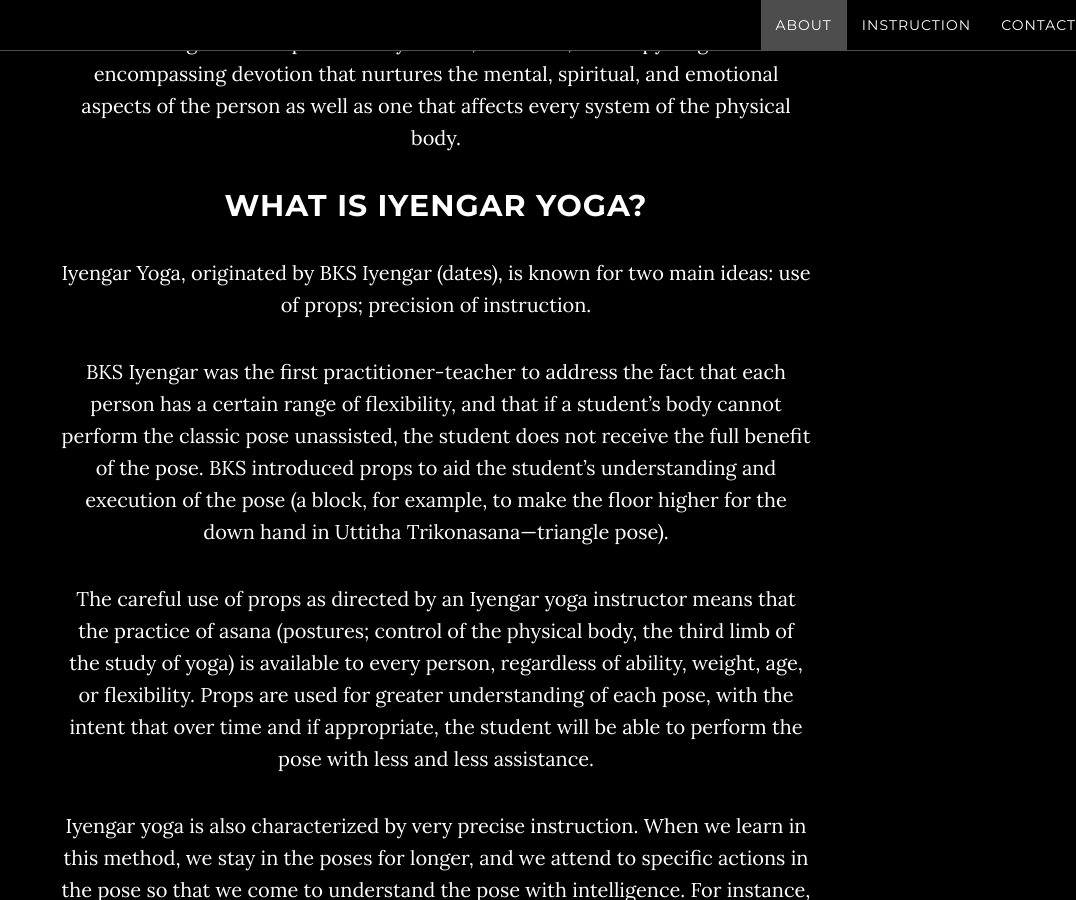
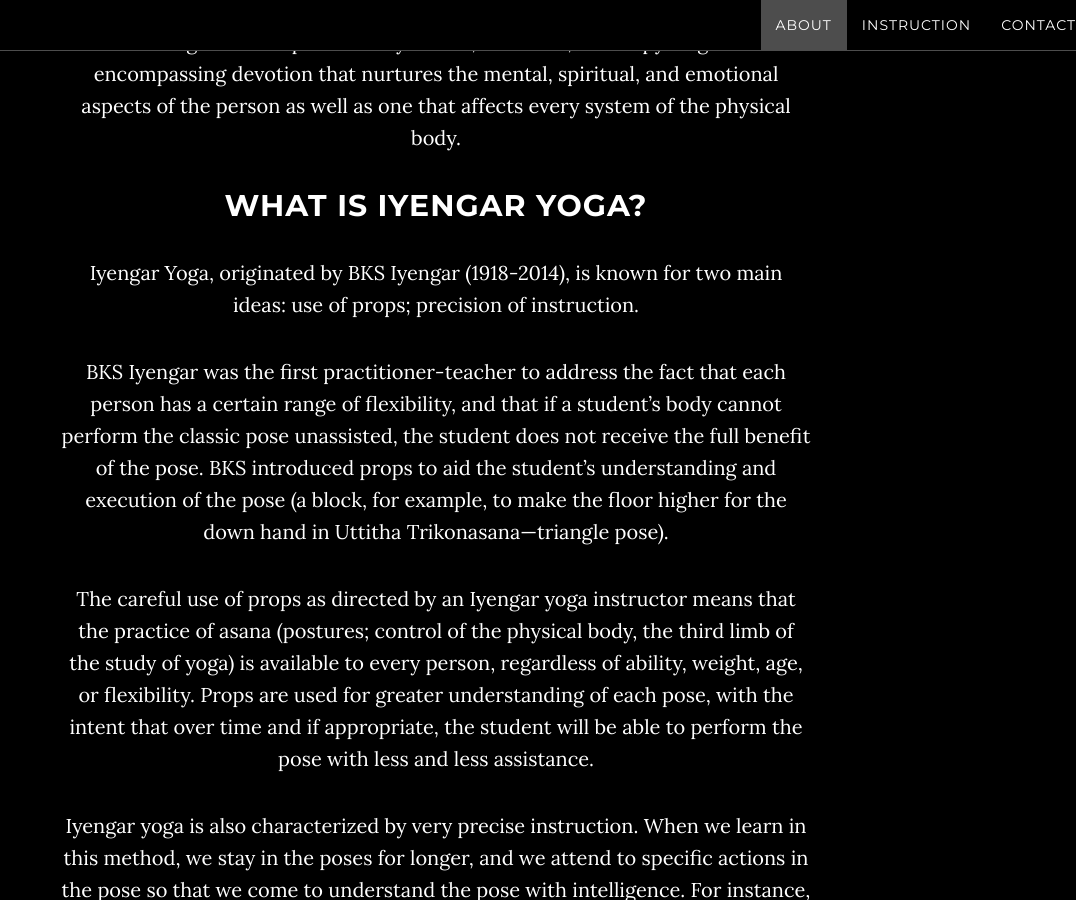
Before and after one commit to AnnaRainYoga/annarainyoga.github.io, a Jekyll site: the page built from index.html, in a window 1280 px wide and 900 px high, scrolled down 1174 px. Shown: the whole window, without its empty margins (204-1280 px from the left). Built offline with Jekyll 4.4.1, drawn with Linux system fonts in a browser that asks for light colours.

Commit message:
Update about.html

```diff
--- a/_includes/about.html
+++ b/_includes/about.html
@@ -9,7 +9,7 @@
 		   of the person as well as one that affects every system of the physical body.</p>
 
 		<h2>What is Iyengar yoga?</h2>
-		 <p>Iyengar Yoga, originated by BKS Iyengar (dates), is known for two main ideas: use of props; precision of instruction.</p>
+		 <p>Iyengar Yoga, originated by BKS Iyengar (1918-2014), is known for two main ideas: use of props; precision of instruction.</p>
 		 <p>BKS Iyengar was the first practitioner-teacher to address the fact that each person has a certain range of
 		    flexibility, and that if a student’s body cannot perform the classic pose unassisted, the student does not
 		    receive the full benefit of the pose.  BKS introduced props to aid the student’s understanding and execution of
```
